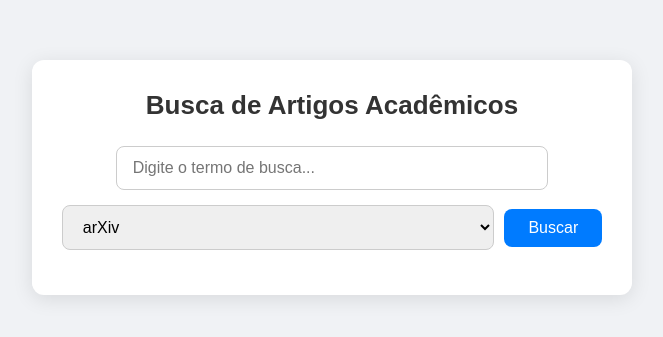
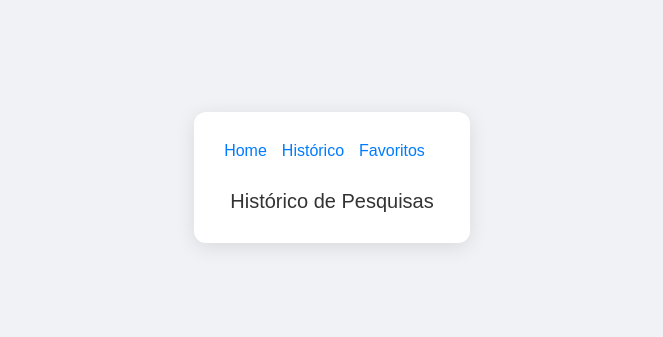
Before and after one commit to Grazziano/article-finder, a React (Vite) app: page /history in a window 1280 px wide. Shown: the part 223-560 px from the top of the page, without its empty margins (308-971 px from the left). Built offline with nearby package versions, Linux system fonts and the light colour scheme.

Commit message:
Adding Navigation and Creating Pages

```diff
--- a/package.json
+++ b/package.json
@@ -12,7 +12,8 @@
   "dependencies": {
     "axios": "^1.7.7",
     "react": "^18.3.1",
-    "react-dom": "^18.3.1"
+    "react-dom": "^18.3.1",
+    "react-router-dom": "^6.26.2"
   },
   "devDependencies": {
     "@eslint/js": "^9.11.1",
--- a/src/App.css
+++ b/src/App.css
@@ -8,6 +8,21 @@ body {
   justify-content: center;
   align-items: center;
   height: 100vh;
+}
+
+nav {
+  margin-bottom: 20px;
+}
+
+nav a {
+  margin-right: 15px;
+  color: #007bff;
+  text-decoration: none;
+  font-weight: 500;
+}
+
+nav a:hover {
+  text-decoration: underline;
 }
 
 /* Container principal da aplicação */
--- a/src/App.tsx
+++ b/src/App.tsx
@@ -1,27 +1,18 @@
 import { useState, useEffect } from 'react';
-import GrayHearth from './assets/images/icons/gray_hearth.svg';
-import RedHearth from './assets/images/icons/red_hearth.svg';
+import { BrowserRouter as Router, Routes, Route, Link } from 'react-router-dom';
+import { SearchPlatform } from './interfaces/SearchPlatform';
+import { SearchHistory } from './interfaces/SearchHistory';
+import SearchPage from './pages/SearchPage';
+import HistoryPage from './pages/HistoryPage';
+import FavoritesPage from './pages/FavoritesPage';
 import './App.css';
 
-type SearchPlatform =
-  | 'arXiv'
-  | 'Google Scholar'
-  | 'IEEE'
-  | 'ACM Digital Library'
-  | 'PubMed';
-
-interface SearchHistory {
-  query: string;
-  platform: SearchPlatform;
-  url: string; // Adiciona a URL ao histórico
-}
-
 function App() {
-  const [query, setQuery] = useState<string>(''); // String de busca
-  const [platform, setPlatform] = useState<SearchPlatform>('arXiv'); // Plataforma selecionada
-  const [loading, setLoading] = useState<boolean>(false); // Estado de carregamento
-  const [history, setHistory] = useState<SearchHistory[]>([]); // Histórico de buscas
-  const [favorites, setFavorites] = useState<SearchHistory[]>([]); // Artigos favoritos
+  const [query, setQuery] = useState<string>('');
+  const [platform, setPlatform] = useState<SearchPlatform>('arXiv');
+  const [loading, setLoading] = useState<boolean>(false);
+  const [history, setHistory] = useState<SearchHistory[]>([]);
+  const [favorites, setFavorites] = useState<SearchHistory[]>([]);
 
   // URLs de busca para cada plataforma
   const platformUrls = {
@@ -81,15 +72,15 @@ function App() {
   };
 
   // Função para limpar o histórico
-  const clearHistory = () => {
-    setHistory([]);
-    localStorage.removeItem('searchHistory'); // Remove o histórico do localStorage
-  };
+  // const clearHistory = () => {
+  //   setHistory([]);
+  //   localStorage.removeItem('searchHistory'); // Remove o histórico do localStorage
+  // };
 
   // Função para redirecionar para a pesquisa do histórico
-  const redirectFromHistory = (item: SearchHistory) => {
-    window.open(item.url, '_blank');
-  };
+  // const redirectFromHistory = (item: SearchHistory) => {
+  //   window.open(item.url, '_blank');
+  // };
 
   // Função para alternar o estado do favorito
   const toggleFavorite = (item: SearchHistory) => {
@@ -113,117 +104,51 @@ function App() {
   };
 
   // Função para limpar os favoritos
-  const clearFavorites = () => {
-    setFavorites([]);
-    localStorage.removeItem('favorites'); // Remove os favoritos do localStorage
-  };
+  // const clearFavorites = () => {
+  //   setFavorites([]);
+  //   localStorage.removeItem('favorites'); // Remove os favoritos do localStorage
+  // };
 
   return (
-    <div className="App">
-      <h1>Busca de Artigos Acadêmicos</h1>
+    <Router>
+      <div className="App">
+        <nav>
+          <Link to="/">Home</Link>
+          <Link to="/history">Histórico</Link>
+          <Link to="/favorites">Favoritos</Link>
+        </nav>
 
-      <input
-        type="text"
-        value={query}
-        onChange={(e) => setQuery(e.target.value)}
-        placeholder="Digite o termo de busca..."
-      />
-
-      <select
-        value={platform}
-        onChange={(e) => setPlatform(e.target.value as SearchPlatform)}
-        className="platform-select"
-      >
-        <option value="arXiv">arXiv</option>
-        <option value="Google Scholar">Google Scholar</option>
-        <option value="IEEE">IEEE Xplore</option>
-        <option value="ACM Digital Library">ACM Digital Library</option>
-        <option value="PubMed">PubMed</option>
-      </select>
-
-      <button onClick={searchArticles} disabled={loading}>
-        {loading ? 'Buscando...' : 'Buscar'}
-      </button>
-
-      {history.length > 0 && (
-        <>
-          <h2>Histórico de Pesquisas</h2>
-          <ul>
-            {history.map((item, index) => (
-              <li key={index}>
-                <span
-                  onClick={() => redirectFromHistory(item)}
-                  style={{
-                    cursor: 'pointer',
-                    color: '#007bff',
-                    textDecoration: 'underline',
-                  }}
-                >
-                  {item.query} - {item.platform}
-                </span>
-                {/* <button
-                  className="btn-favorite"
-                  onClick={() => toggleFavorite(item)}
-                >
-                  <img
-                    src={
-                      favorites.find((fav) => fav.query === item.query)
-                        ? RedHearth
-                        : GrayHearth
-                    }
-                    alt=""
-                  />
-                </button> */}
-                {favorites.find((fav) => fav.query === item.query) ? (
-                  <button
-                    className={`btn-favorite active`}
-                    onClick={() => toggleFavorite(item)}
-                  >
-                    <img src={RedHearth} alt="" />
-                  </button>
-                ) : (
-                  <button
-                    className="btn-favorite"
-                    onClick={() => toggleFavorite(item)}
-                  >
-                    <img src={GrayHearth} alt="" />
-                  </button>
-                )}
-              </li>
-            ))}
-          </ul>
-
-          <button className="clear-history" onClick={clearHistory}>
-            Limpar Histórico
-          </button>
-        </>
-      )}
-
-      {favorites.length > 0 && (
-        <>
-          <h2>Favoritos</h2>
-          <ul>
-            {favorites.map((item, index) => (
-              <li key={index}>
-                <span
-                  onClick={() => window.open(item.url, '_blank')}
-                  style={{
-                    cursor: 'pointer',
-                    color: '#007bff',
-                    textDecoration: 'underline',
-                  }}
-                >
-                  {item.query} - {item.platform}
-                </span>
-              </li>
-            ))}
-          </ul>
-          <button className="clear-favorites" onClick={clearFavorites}>
-            Limpar Favoritos
-          </button>
-        </>
-      )}
-    </div>
+        <Routes>
+          <Route
+            path="/"
+            element={
+              <SearchPage
+                query={query}
+                setQuery={setQuery}
+                platform={platform}
+                setPlatform={setPlatform}
+                searchArticles={searchArticles}
+                loading={loading}
+              />
+            }
+          />
+          <Route
+            path="/history"
+            element={
+              <HistoryPage
+                history={history}
+                toggleFavorite={toggleFavorite}
+                favorites={favorites}
+              />
+            }
+          />
+          <Route
+            path="/favorites"
+            element={<FavoritesPage favorites={favorites} />}
+          />
+        </Routes>
+      </div>
+    </Router>
   );
 }
 
--- /dev/null
+++ b/src/interfaces/SearchHistory.ts
@@ -0,0 +1,7 @@
+import { SearchPlatform } from './SearchPlatform';
+
+export interface SearchHistory {
+  query: string;
+  platform: SearchPlatform;
+  url: string; // Adiciona a URL ao histórico
+}
--- /dev/null
+++ b/src/interfaces/SearchPlatform.ts
@@ -0,0 +1,6 @@
+export type SearchPlatform =
+  | 'arXiv'
+  | 'Google Scholar'
+  | 'IEEE'
+  | 'ACM Digital Library'
+  | 'PubMed';
--- /dev/null
+++ b/src/pages/FavoritesPage.tsx
@@ -0,0 +1,28 @@
+import React from 'react';
+import { SearchHistory } from '../interfaces/SearchHistory';
+
+interface FavoritesPageProps {
+  favorites: SearchHistory[];
+}
+
+const FavoritesPage: React.FC<FavoritesPageProps> = ({ favorites }) => {
+  return (
+    <div>
+      <h2>Favoritos</h2>
+      <ul>
+        {favorites.map((item, index) => (
+          <li key={index}>
+            <span
+              onClick={() => window.open(item.url, '_blank')}
+              style={{ cursor: 'pointer', textDecoration: 'underline' }}
+            >
+              {item.query} - {item.platform}
+            </span>
+          </li>
+        ))}
+      </ul>
+    </div>
+  );
+};
+
+export default FavoritesPage;
--- /dev/null
+++ b/src/pages/HistoryPage.tsx
@@ -0,0 +1,53 @@
+import React from 'react';
+import { SearchHistory } from '../interfaces/SearchHistory';
+import GrayHearth from '../assets/images/icons/gray_hearth.svg';
+import RedHearth from '../assets/images/icons/red_hearth.svg';
+
+interface HistoryPageProps {
+  history: SearchHistory[];
+  toggleFavorite: (item: SearchHistory) => void;
+  favorites: SearchHistory[];
+}
+
+const HistoryPage: React.FC<HistoryPageProps> = ({
+  history,
+  toggleFavorite,
+  favorites,
+}) => {
+  return (
+    <div>
+      <h2>Histórico de Pesquisas</h2>
+      <ul>
+        {history.map((item, index) => (
+          <li key={index}>
+            <span
+              onClick={() => window.open(item.url, '_blank')}
+              style={{ cursor: 'pointer', textDecoration: 'underline' }}
+            >
+              {item.query} - {item.platform}
+            </span>
+            <button
+              className={`btn-favorite ${
+                favorites.find((fav) => fav.query === item.query)
+                  ? 'active'
+                  : ''
+              }`}
+              onClick={() => toggleFavorite(item)}
+            >
+              <img
+                src={
+                  favorites.find((fav) => fav.query === item.query)
+                    ? RedHearth
+                    : GrayHearth
+                }
+                alt="Favoritar"
+              />
+            </button>
+          </li>
+        ))}
+      </ul>
+    </div>
+  );
+};
+
+export default HistoryPage;
--- /dev/null
+++ b/src/pages/SearchPage.tsx
@@ -0,0 +1,43 @@
+import React from 'react';
+
+interface SearchPageProps {
+  query: string;
+  setQuery: (value: string) => void;
+  platform: string;
+  setPlatform: (value: string) => void;
+  searchArticles: () => void;
+  loading: boolean;
+}
+
+const SearchPage: React.FC<SearchPageProps> = ({
+  query,
+  setQuery,
+  platform,
+  setPlatform,
+  searchArticles,
+  loading,
+}) => {
+  return (
+    <div>
+      <h1>Busca de Artigos Acadêmicos</h1>
+      <input
+        type="text"
+        value={query}
+        onChange={(e) => setQuery(e.target.value)}
+        placeholder="Digite o termo de busca..."
+      />
+      <select value={platform} onChange={(e) => setPlatform(e.target.value)}>
+        <option value="arXiv">arXiv</option>
+        <option value="Google Scholar">Google Scholar</option>
+        <option value="IEEE">IEEE Xplore</option>
+        <option value="ACM Digital Library">ACM Digital Library</option>
+        <option value="PubMed">PubMed</option>
+      </select>
+      <button onClick={searchArticles} disabled={loading}>
+        {loading ? 'Buscando...' : 'Buscar'}
+      </button>
+    </div>
+  );
+};
+
+export default SearchPage;
```
Also changed, not shown: 1 other file (tests, documents, lock files or other folders).
